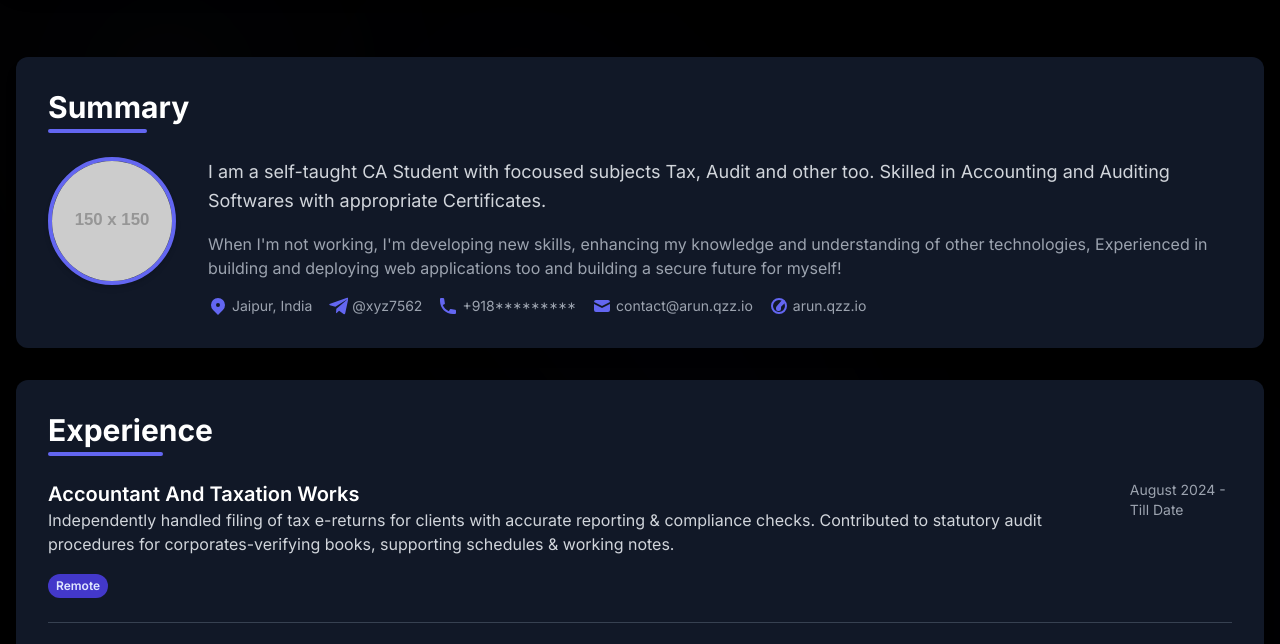
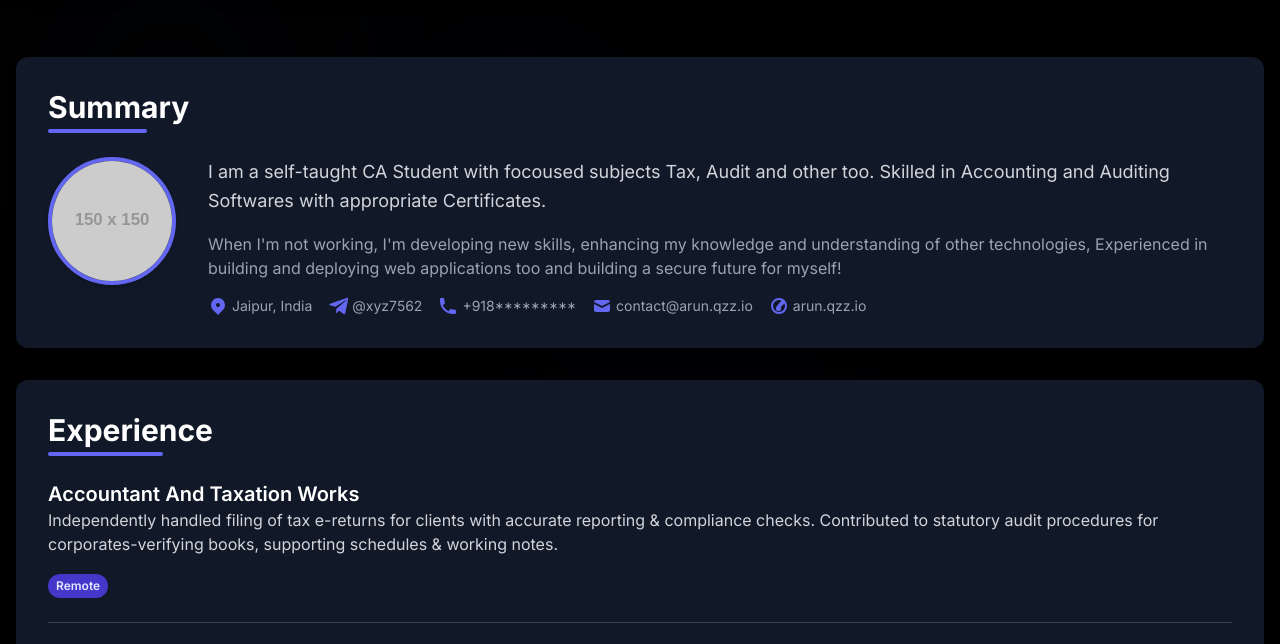
Before and after one commit to Anurag69og/Home, a plain HTML site: page index.html in a window 1280 px wide. Shown: the part 105-749 px from the top of the page. Drawn offline with nearby package versions, Linux system fonts and the light colour scheme; placeholder pictures from the web are drawn by us.

Commit message:
Update index.html

```diff
--- a/index.html
+++ b/index.html
@@ -423,7 +423,7 @@
                         <h3 class="text-xl font-semibold text-white">Accountant And Taxation Works</h3>
                         <p class="text-gray-300 mb-2">Independently handled filing of tax e-returns for clients with accurate reporting & compliance checks. Contributed to statutory audit procedures for corporates-verifying books, supporting schedules & working notes.</p>
                     </div>
-                   <span class="text-gray-400 text-sm">August 2024 - Till Date</span>
+                   <!-- <span class="text-gray-400 text-sm">August 2024 - Till Date</span> -->
 
                 </div>
                 <p class="text-gray-300 mb-2"></p>
```
